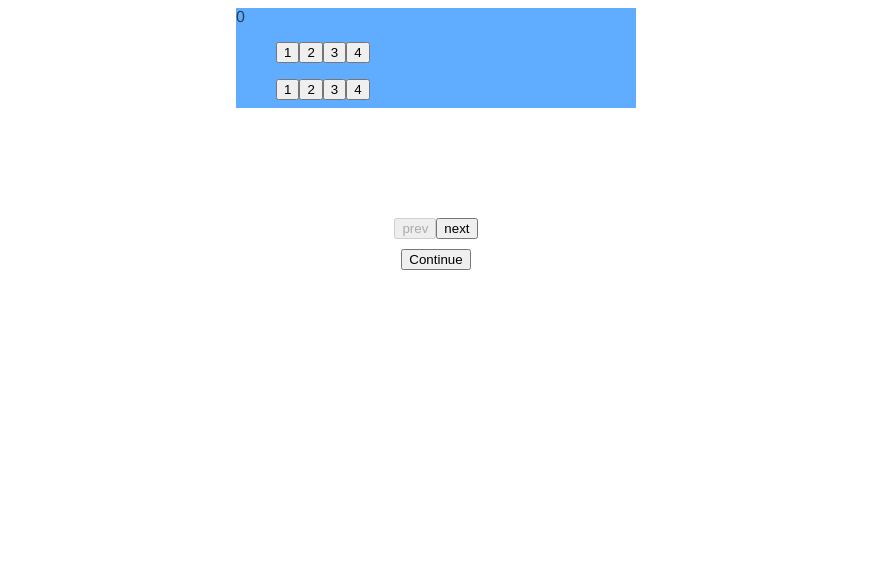
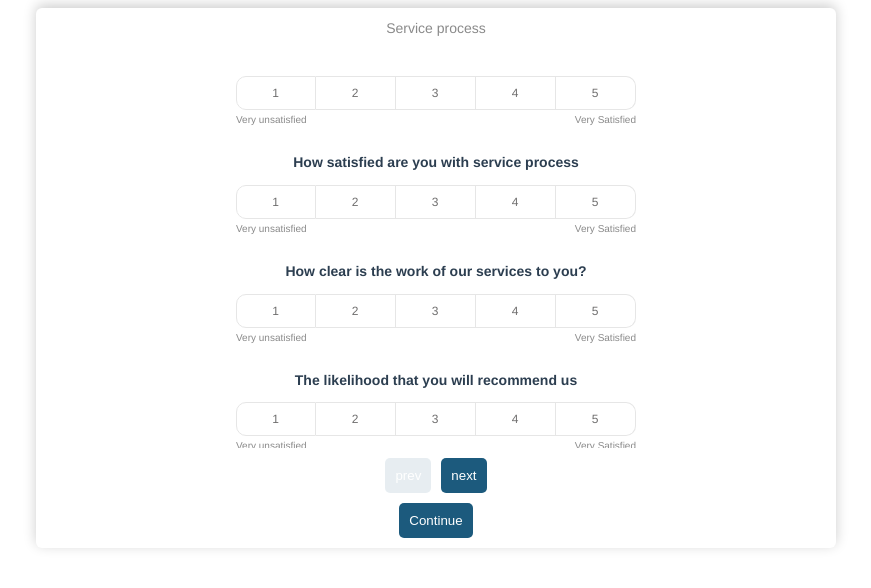
Before and after one commit to CouldBeFree/popup, a Vue app: page / in a window 1280 px wide. Shown: the top 588 px of the page, without its empty margins (204-1075 px from the left). Built offline with nearby package versions, Linux system fonts and the light colour scheme.

Commit message:
first viktors commit

```diff
--- a/src/App.vue
+++ b/src/App.vue
@@ -1,38 +1,41 @@
 <template>
   <div id="app">
     <div id="demo">
+      <h2 class="h2">{{ heading }}</h2>
       <transition-group tag="div" class="div-slider" :name="back? 'slideback' : 'slide'">
         <div v-if="currentIndex === 0" key="1">
           <div class="card">
-            {{currentIndex}}
-            <SurveyHandler />
+            <SurveyHandler
+              :surveys="surveys.survey1"
+            />
           </div>
         </div>
-        <div v-if="currentIndex === 1" key="2" >
+        <div v-if="currentIndex === 1" key="2">
           <div class="card">
-            {{currentIndex}}
             <SurveyHandler
-              :surveyQuestions="questions"
+              :surveys="surveys.survey2"
               @onQuestionsFilled="onFilled"
             />
           </div>
         </div>
-        <div v-if="currentIndex === 2" key="3" >
+        <div v-if="currentIndex === 2" key="3">
           <div class="card">
-            {{currentIndex}}
             <SurveyHandler
-              :surveyQuestions="questions"
+              :surveys="surveys.survey3"
               @onQuestionsFilled="onFilled"
             />
           </div>
         </div>
       </transition-group>
       <div style="display: flex; justify-content: center; margin-bottom: 10px; margin-top: 10px;">
-        <button @click="prev()" :disabled="currentIndex === 0">prev</button>
-        <button @click="next()" :disabled="currentIndex === 2">next</button>
+        <button class="process-button" @click="prev()" :disabled="currentIndex === 0">prev</button>
+        <button class="process-button" @click="next()" :disabled="currentIndex === 2">next</button>
       </div>
-      <div style="text-align: center;">
-        <button @click="onNextQuestion">Continue</button>
+      <div style="text-align: center; margin-bottom: 10px;">
+        <button class="process-button" @click="next()" :disabled="currentIndex === 2">Continue</button>
+      </div>
+      <div v-if="currentIndex == 2" style="text-align: center; margin-bottom: 10px;">
+        <button class="process-button">Finish</button>
       </div>
     </div>
   </div>
@@ -43,7 +46,7 @@ import SurveyHandler from "@/components/surveyHandler";
 
 export default {
   name: 'App',
-  data () {
+  data() {
     return {
       back: false,
       currentIndex: 0,
@@ -51,6 +54,144 @@ export default {
       steps: {
         1: false,
         2: false
+      },
+      heading: 'Service process',
+      surveys: {
+        survey1: {
+          id: '1',
+          question1: {
+            Header: "How satisfied are you with service process",
+            mark: {
+              one: '1',
+              two: '2',
+              three: '3',
+              four: '4',
+              five: '5'
+            },
+            satisfactionLevel: {
+              no: 'Very unsatisfied',
+              yes: 'Very Satisfied'
+            }
+          },
+          question2: {
+            Header: "How clear is the work of our services to you?",
+            mark: {
+              one: '1',
+              two: '2',
+              three: '3',
+              four: '4',
+              five: '5'
+            },
+            satisfactionLevel: {
+              no: 'Very unsatisfied',
+              yes: 'Very Satisfied'
+            }
+          },
+          question3: {
+            Header: "The likelihood that you will recommend us",
+            mark: {
+              one: '1',
+              two: '2',
+              three: '3',
+              four: '4',
+              five: '5'
+            },
+            satisfactionLevel: {
+              no: 'Very unsatisfied',
+              yes: 'Very Satisfied'
+            }
+          }
+        },
+        survey2: {
+          id: '2',
+          question1: {
+            Header: "How much do you like oranges?",
+            mark: {
+              one: '1',
+              two: '2',
+              three: '3',
+              four: '4',
+              five: '5'
+            },
+            satisfactionLevel: {
+              no: 'Very unsatisfied',
+              yes: 'Very Satisfied'
+            }
+          },
+          question2: {
+            Header: "How much do you like apples?",
+            mark: {
+              one: '1',
+              two: '2',
+              three: '3',
+              four: '4',
+              five: '5'
+            },
+            satisfactionLevel: {
+              no: 'Very unsatisfied',
+              yes: 'Very Satisfied'
+            }
+          },
+          question3: {
+            Header: "How much do you like grapes?",
+            mark: {
+              one: '1',
+              two: '2',
+              three: '3',
+              four: '4',
+              five: '5'
+            },
+            satisfactionLevel: {
+              no: 'Very unsatisfied',
+              yes: 'Very Satisfied'
+            }
+          }
+        },
+        survey3: {
+          id: '3',
+          question1: {
+            Header: "How much do you like Ferrary?",
+            mark: {
+              one: '1',
+              two: '2',
+              three: '3',
+              four: '4',
+              five: '5'
+            },
+            satisfactionLevel: {
+              no: 'Very unsatisfied',
+              yes: 'Very Satisfied'
+            }
+          },
+          question2: {
+            Header: "How much do you like Mecedes?",
+            mark: {
+              one: '1',
+              two: '2',
+              three: '3',
+              four: '4',
+              five: '5'
+            },
+            satisfactionLevel: {
+              no: 'Very unsatisfied',
+              yes: 'Very Satisfied'
+            }
+          },
+          question3: {
+            Header: "How much do you like Porsche?",
+            mark: {
+              one: '1',
+              two: '2',
+              three: '3',
+              four: '4',
+              five: '5'
+            },
+            satisfactionLevel: {
+              no: 'Very unsatisfied',
+              yes: 'Very Satisfied'
+            }
+          }
+        }
       }
     }
   },
@@ -61,17 +202,17 @@ export default {
     onFilled() {
       this.disabled = false
     },
-		next(){
+    next() {
       this.back = false;
       this.currentIndex++;
     },
-		prev(){
+    prev() {
       this.back = true;
       this.currentIndex--;
     },
     onNextQuestion() {
       if (this.currentIndex === 2) return;
-			this.currentIndex += 1
+      this.currentIndex++;
     }
   },
 }
@@ -79,19 +220,32 @@ export default {
 
 <style>
 #demo {
+  box-sizing: border-box;
   overflow: hidden;
-    max-width: 500px;
+  max-width: 800px;
   margin: 0 auto;
   width: 100%;
+  box-shadow: 0 -3px 13px rgb(0 0 0 / 20%);
+  border-radius: 6px;
+}
+
+#demo .h2 {
+  font-size: 14px;
+  line-height: 1.2;
+  color: #8a8a8a;
+  text-align: center;
+  font-weight: 400;
 }
 
 .slide-leave-active,
 .slide-enter-active {
   transition: 1s;
 }
+
 .slide-enter {
   transform: translate(100%, 0);
 }
+
 .slide-leave-to {
   transform: translate(-100%, 0);
 }
@@ -100,18 +254,19 @@ export default {
 .slideback-enter-active {
   transition: 1s;
 }
+
 .slideback-enter {
   transform: translate(-100%, 0);
 }
+
 .slideback-leave-to {
   transform: translate(100%, 0);
 }
 
-.div-slider{
+.div-slider {
   overflow: hidden;
   position: relative;
-    height: 200px;
-    max-width: 400px;
+  height: 400px;
   width: 100%;
   margin: 0 auto;
 }
@@ -120,7 +275,7 @@ export default {
   position: absolute;
   height: 100px;
   width: 100%;
-    background-color: #60adff;
+//background-color: #60adff;
 }
 
 #app {
@@ -139,4 +294,23 @@ h1 {
   overflow: hidden;
   height: 45px;
 }
+
+.process-button {
+  background-color: #1c5a7d;
+  padding: 10px;
+  border: none;
+  border-radius: 5px;
+  color: #fff;
+  margin: 0 5px;
+  cursor: pointer;
+  transition: opacity .3s ease;
+}
+
+.process-button:disabled, .process-button:disabled:hover {
+  opacity: .1;
+}
+
+.process-button:hover {
+  opacity: .9;
+}
 </style>
--- a/src/components/HelloWorld.vue
+++ /dev/null
@@ -1,58 +0,0 @@
-<template>
-  <div class="hello">
-    <h1>{{ msg }}</h1>
-    <p>
-      For a guide and recipes on how to configure / customize this project,<br>
-      check out the
-      <a href="https://cli.vuejs.org" target="_blank" rel="noopener">vue-cli documentation</a>.
-    </p>
-    <h3>Installed CLI Plugins</h3>
-    <ul>
-      <li><a href="https://github.com/vuejs/vue-cli/tree/dev/packages/%40vue/cli-plugin-babel" target="_blank" rel="noopener">babel</a></li>
-      <li><a href="https://github.com/vuejs/vue-cli/tree/dev/packages/%40vue/cli-plugin-eslint" target="_blank" rel="noopener">eslint</a></li>
-    </ul>
-    <h3>Essential Links</h3>
-    <ul>
-      <li><a href="https://vuejs.org" target="_blank" rel="noopener">Core Docs</a></li>
-      <li><a href="https://forum.vuejs.org" target="_blank" rel="noopener">Forum</a></li>
-      <li><a href="https://chat.vuejs.org" target="_blank" rel="noopener">Community Chat</a></li>
-      <li><a href="https://twitter.com/vuejs" target="_blank" rel="noopener">Twitter</a></li>
-      <li><a href="https://news.vuejs.org" target="_blank" rel="noopener">News</a></li>
-    </ul>
-    <h3>Ecosystem</h3>
-    <ul>
-      <li><a href="https://router.vuejs.org" target="_blank" rel="noopener">vue-router</a></li>
-      <li><a href="https://vuex.vuejs.org" target="_blank" rel="noopener">vuex</a></li>
-      <li><a href="https://github.com/vuejs/vue-devtools#vue-devtools" target="_blank" rel="noopener">vue-devtools</a></li>
-      <li><a href="https://vue-loader.vuejs.org" target="_blank" rel="noopener">vue-loader</a></li>
-      <li><a href="https://github.com/vuejs/awesome-vue" target="_blank" rel="noopener">awesome-vue</a></li>
-    </ul>
-  </div>
-</template>
-
-<script>
-export default {
-  name: 'HelloWorld',
-  props: {
-    msg: String
-  }
-}
-</script>
-
-<!-- Add "scoped" attribute to limit CSS to this component only -->
-<style scoped>
-h3 {
-  margin: 40px 0 0;
-}
-ul {
-  list-style-type: none;
-  padding: 0;
-}
-li {
-  display: inline-block;
-  margin: 0 10px;
-}
-a {
-  color: #42b983;
-}
-</style>
--- /dev/null
+++ b/src/components/processForm.vue
@@ -0,0 +1,38 @@
+<template>
+  <form class="process-form">
+    <h3 class="h3">{{ survey.Header }}</h3>
+    <div class="list-holder">
+      <input class="checkbox-tools" type="radio" name="tools" id="tool-1">
+      <label class="for-checkbox-tools" for="tool-1">
+        1
+      </label>
+      <input class="checkbox-tools" type="radio" name="tools" id="tool-2">
+      <label class="for-checkbox-tools" for="tool-2">
+        2
+      </label>
+      <input class="checkbox-tools" type="radio" name="tools" id="tool-3">
+      <label class="for-checkbox-tools" for="tool-3">
+        3
+      </label>
+      <input class="checkbox-tools" type="radio" name="tools" id="tool-4">
+      <label class="for-checkbox-tools" for="tool-4">
+        4
+      </label>
+      <input class="checkbox-tools" type="radio" name="tools" id="tool-5">
+      <label class="for-checkbox-tools" for="tool-5">
+        5
+      </label>
+    </div>
+  </form>
+</template>
+
+<script>
+export default {
+  name: "processForm",
+  props: ['survey']
+}
+</script>
+
+<style scoped>
+
+</style>
--- a/src/components/surveyHandler.vue
+++ b/src/components/surveyHandler.vue
@@ -1,45 +1,120 @@
 <template>
-  <div>
-    <ul class="list-holder">
-      <li>
-        <button>1</button>
-      </li>
-      <li>
-        <button>2</button>
-      </li>
-      <li>
-        <button>3</button>
-      </li>
-      <li>
-        <button>4</button>
-      </li>
-    </ul>
-    <ul class="list-holder">
-      <li>
-        <button>1</button>
-      </li>
-      <li>
-        <button>2</button>
-      </li>
-      <li>
-        <button>3</button>
-      </li>
-      <li>
-        <button>4</button>
-      </li>
-    </ul>
+  <div class="process">
+    <process-form
+      v-for="survey in surveys"
+      :survey="survey"
+      :key="survey.key"
+    />
   </div>
 </template>
 
 <script>
+import processForm from "./processForm";
 export default {
-	name: "surveyHandler"
+  name: "surveyHandler",
+  components: {processForm},
+  props: ['surveys']
 }
 </script>
 
-<style scoped>
+<style>
+.process-form {
+  display: flex;
+  flex-direction: column;
+  justify-content: center;
+  align-items: center;
+}
+.process-form .h3 {
+  font-size: 14px;
+  line-height: 1.2;
+  text-align: center;
+}
 .list-holder {
     display: flex;
-    list-style-type: none;
+    justify-content: center;
+    margin-bottom: 30px;
+    position: relative;
+}
+.list-holder:before {
+  content: 'Very unsatisfied';
+  position: absolute;
+  left: 0;
+  bottom: -15px;
+  font-size: 10px;
+  color: #8a8a8a;
+}
+.list-holder:after {
+  content: 'Very Satisfied';
+  position: absolute;
+  right: 0;
+  bottom: -15px;
+  font-size: 10px;
+  color: #8a8a8a;
+}
+.list-holder [type="checkbox"]:checked,
+.list-holder [type="checkbox"]:not(:checked),
+.list-holder [type="radio"]:checked,
+.list-holder [type="radio"]:not(:checked){
+  position: absolute;
+  left: -9999px;
+  width: 0;
+  height: 0;
+  visibility: hidden;
+}
+.list-holder .checkbox-tools:checked + label,
+.list-holder .checkbox-tools:not(:checked) + label{
+  position: relative;
+  display: inline-block;
+  padding: 10px;
+  width: 80px;
+  font-size: 12px;
+  line-height: 1;
+  letter-spacing: 1px;
+  margin: 0;
+  text-align: center;
+  overflow: hidden;
+  cursor: pointer;
+  text-transform: uppercase;
+  color: white;
+  -webkit-transition: all 300ms linear;
+  transition: all 300ms linear;
+  box-sizing: border-box;
+}
+
+.list-holder .checkbox-tools:not(:checked) + label:hover {
+  background-color: #e6e6e6;
+}
+
+.list-holder .checkbox-tools:not(:checked) + label{
+  background-color: #fff;
+  color: #6f6e6e;
+  border: 1px solid #e6e6e6;
+  border-left: none;
+}
+.list-holder .checkbox-tools:first-child:not(:checked) + label, .list-holder .checkbox-tools:first-child:checked + label {
+  border-radius: 10px 0 0 10px;
+  border-left: 1px solid #e6e6e6;
+}
+.list-holder .checkbox-tools:not(:checked):last-of-type + label, .list-holder .checkbox-tools:checked:last-of-type + label {
+  border-radius: 0 10px 10px 0;
+}
+.list-holder .checkbox-tools:checked + label::before,
+.list-holder .checkbox-tools:not(:checked) + label::before{
+  position: absolute;
+  content: '';
+  top: 0;
+  left: 0;
+  width: 100%;
+  height: 100%;
+  color: #6f6e6e;
+  box-sizing: border-box;
+  z-index: -1;
+}
+/*.list-holder .checkbox-tools + label:first-child::before {
+  border-radius: 4px 0 0 4px;
+}*/
+.list-holder .checkbox-tools:checked + label{
+  background-color: #1c5a7d;
+  color: #fff;
 }
 </style>
```
Also changed, not shown: 2 other files (tests, documents, lock files or other folders). Lines whose indentation alone changed are shown as unchanged.
